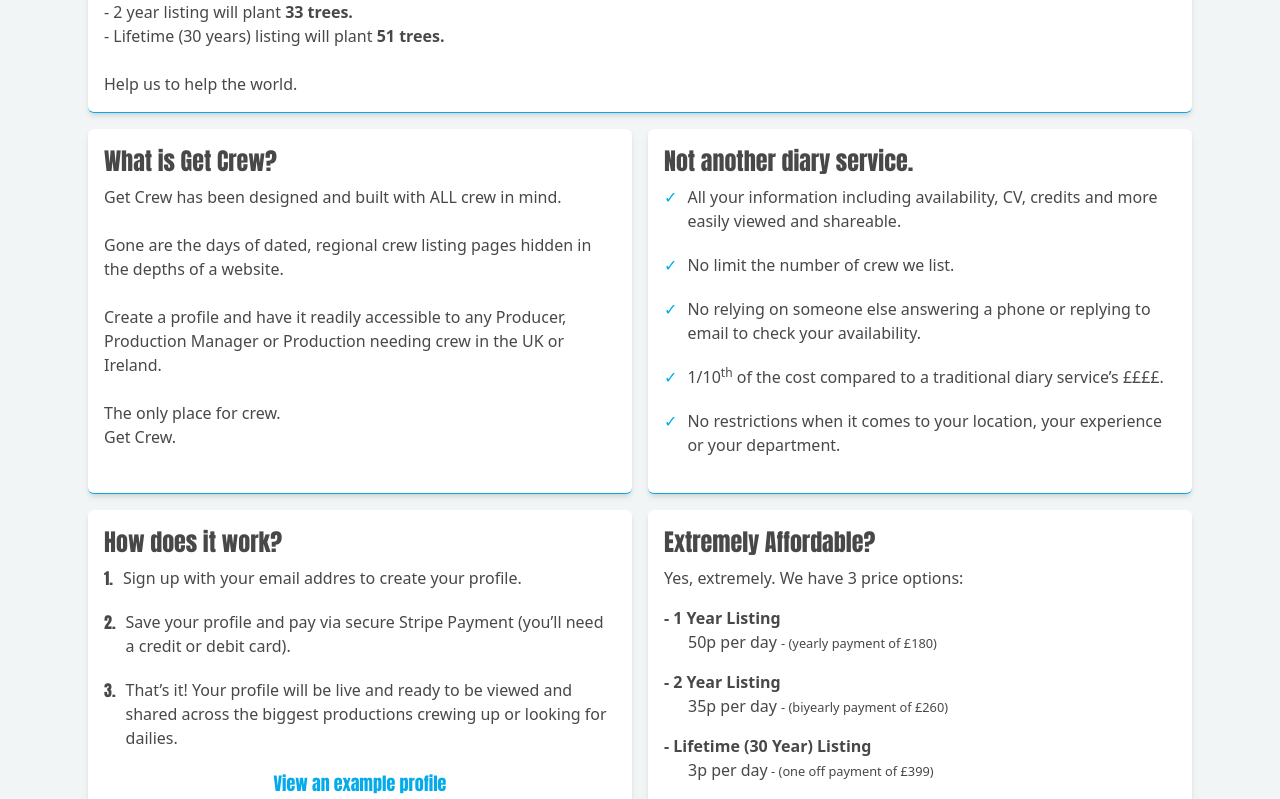
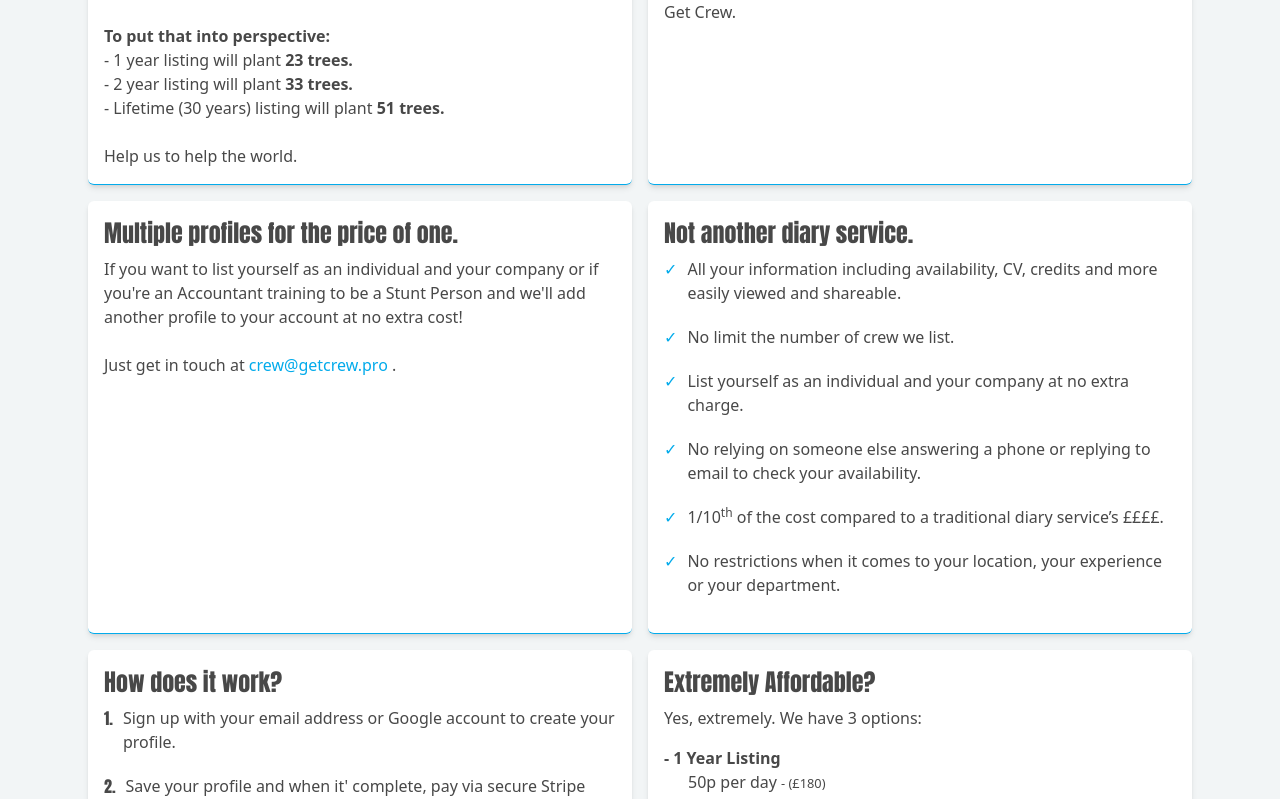
Before and after one commit to sdbxsdb/we-are-crew, a Next.js app: page /about in a window 1280 px wide. Shown: the part 581-1380 px from the top of the page. Built offline with nearby package versions, Linux system fonts and the light colour scheme; no server answers; the database is empty.

Commit message:
adding to about page

```diff
--- a/pages/about.js
+++ b/pages/about.js
@@ -15,7 +15,14 @@ const about = () => {
       </Head>
 
       <div className="aboutPage pb-12">
-        <div style={{ backgroundImage: `url("images/newBannerBlackfaded.png")`, backgroundSize: 'cover', backgroundPosition: 'center' }} className="w-full banner overflow-hidden flex justify-center items-center p-4 md:p-12 mb-6 md:mb-12 text-white relative">
+        <div
+          style={{
+            backgroundImage: `url("images/newBannerBlackfaded.png")`,
+            backgroundSize: "cover",
+            backgroundPosition: "center",
+          }}
+          className="w-full banner overflow-hidden flex justify-center items-center p-4 md:p-12 mb-6 md:mb-12 text-white relative"
+        >
           <h1 className="text-1xl text-center md:text-3xl tracking-wide">
             Any experience. Any department. Anyone.
           </h1>
@@ -31,7 +38,7 @@ const about = () => {
         <div className="w-full flex justify-center">
           <div className="flex flex-col items-center justify-center max-w-[1200px] gap-x-4 gap-y-4">
             <div className="px-4 md:px-12 w-full flex flex-col md:flex-row gap-x-4 gap-y-4">
-              <div className="w-full shadow-md rounded-md p-4 border-b border-wearecrewBlue bg-white">
+              <div className="w-1/2 shadow-md rounded-md p-4 border-b border-wearecrewBlue bg-white">
                 <h1 className="text-2xl mb-2">
                   Keeping it green!{" "}
                   <span className="material-icons text-wearecrewGreen">
@@ -75,8 +82,6 @@ const about = () => {
                   Help us to help the world.
                 </p>
               </div>
-            </div>
-            <div className="px-4 md:px-12 flex flex-col md:flex-row gap-x-4 gap-y-4">
               <div className="w-full md:w-1/2 shadow-md rounded-md p-4 border-b border-wearecrewBlue bg-white">
                 <h1 className="text-2xl mb-2">What is Get Crew?</h1>
                 <p>
@@ -97,6 +102,34 @@ const about = () => {
                   Get Crew.
                 </p>
               </div>
+            </div>
+            <div className="px-4 md:px-12 flex flex-col md:flex-row gap-x-4 gap-y-4">
+              <div className="w-full md:w-1/2 aboutPageListTicks shadow-md rounded-md p-4 border-b border-wearecrewBlue bg-white">
+                <h1 className="text-2xl mb-2">
+                  Multiple profiles for the price of one.
+                </h1>
+                <p>
+                  {" "}
+                  If you want to list yourself as an individual and your company
+                  or if you&apos;re an Accountant training to be a Stunt Person
+                  and we&apos;ll add another profile to your account at no extra
+                  cost!
+                  <br />
+                  <br />
+                  Just get in touch at
+                  <a
+                    className=" text-wearecrewBlue"
+                    href="mailto:crew@getcrew.pro"
+                    target="_blank"
+                    rel="noreferrer"
+                  >
+                    {" "}
+                    crew@getcrew.pro{" "}
+                  </a>.
+                  <br />
+                  <br />
+                </p>
+              </div>
               <div className="w-full md:w-1/2 aboutPageListTicks shadow-md rounded-md p-4 border-b border-wearecrewBlue bg-white">
                 <h1 className="text-2xl mb-2">Not another diary service.</h1>
                 <ul>
@@ -108,6 +141,12 @@ const about = () => {
                   </li>
                   <li>
                     <p>No limit the number of crew we list.</p>
+                  </li>
+                  <li>
+                    <p>
+                      List yourself as an individual and your company at no
+                      extra charge.
+                    </p>
                   </li>
                   <li>
                     <p>
@@ -137,22 +176,24 @@ const about = () => {
                   <li>
                     <h1>1.</h1>
                     <span>
-                      Sign up with your email addres to create your profile.
+                      Sign up with your email address or Google account to
+                      create your profile.
                     </span>
                   </li>
                   <li>
                     <h1>2.</h1>
                     <span>
-                      Save your profile and pay via secure Stripe Payment
-                      (you’ll need a credit or debit card).
+                      Save your profile and when it&apos; complete, pay via
+                      secure Stripe Payment (you’ll need a credit or debit
+                      card).
                     </span>
                   </li>
                   <li>
                     <h1>3.</h1>
                     <span>
-                      That’s it! Your profile will be live and ready to be
+                      That’s it! Your profile will then be live and ready to be
                       viewed and shared across the biggest productions crewing
-                      up or looking for dailies.
+                      up across the UK and Ireland.
                     </span>
                   </li>
                   <ShowDemoModal />
@@ -161,24 +202,24 @@ const about = () => {
               <div className="w-full md:w-1/2 shadow-md rounded-md p-4 border-b border-wearecrewBlue bg-white">
                 <h1 className="text-2xl mb-2">Extremely Affordable?</h1>
 
-                <p>Yes, extremely. We have 3 price options:</p>
+                <p>Yes, extremely. We have 3 options:</p>
                 <ul className="my-4 flex flex-col gap-y-4">
                   <li>
                     <strong>- 1 Year Listing</strong>{" "}
                     <p className="ml-6">
-                      50p per day <small>- (yearly payment of £180)</small>
+                      50p per day <small>- (£180)</small>
                     </p>
                   </li>
                   <li>
                     <strong>- 2 Year Listing</strong>{" "}
                     <p className="ml-6">
-                      35p per day <small>- (biyearly payment of £260)</small>
+                      35p per day <small>- (£260)</small>
                     </p>
                   </li>
                   <li>
                     <strong>- Lifetime (30 Year) Listing</strong>{" "}
                     <p className="ml-6">
-                      3p per day<small> - (one off payment of £399)</small>
+                      3p per day<small> - (£399)</small>
                     </p>
                   </li>
                 </ul>
```
